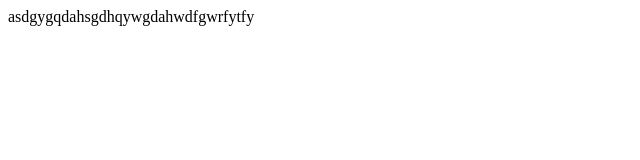
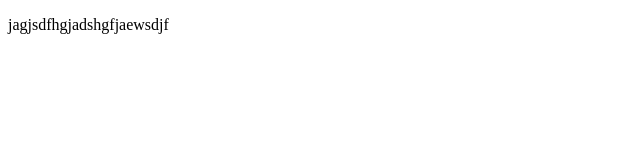
Before and after one commit to hocdichoiitthoi/git-demo, a plain HTML site: page about.html in a window 1280 px wide. Shown: the whole page, without its empty margins (0-640 px from the left). Drawn offline with Linux system fonts and the light colour scheme.

Commit message:
Update about.html

```diff
--- a/about.html
+++ b/about.html
@@ -1 +1,11 @@
-<p>asdgygqdahsgdhqywgdahwdfgwrfytfy</p>
+<!DOCTYPE html>
+<html lang="en">
+<head>
+    <meta charset="UTF-8">
+    <meta name="viewport" content="width=device-width, initial-scale=1.0">
+    <title>Document</title>
+</head>
+<body>
+    <p>jagjsdfhgjadshgfjaewsdjf</p>
+</body>
+</html>
```
